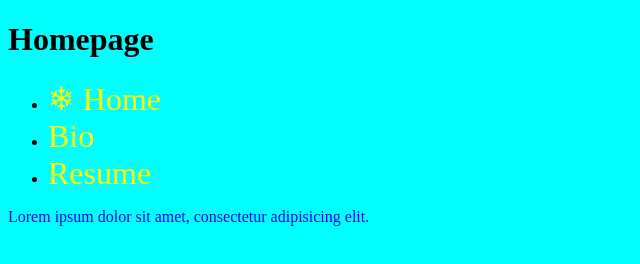
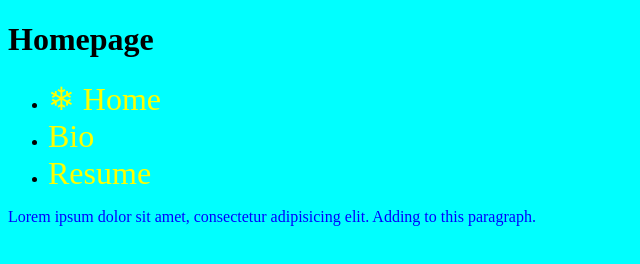
Before and after one commit to emschroeder/p1-about-me, a plain HTML site: page index.html in a window 1280 px wide. Shown: the whole page, without its empty margins (0-640 px from the left). Drawn offline with Linux system fonts and the light colour scheme.

Commit message:
Version3

```diff
--- a/index.html
+++ b/index.html
@@ -17,7 +17,7 @@
 		<li><a href="resume.html">Resume</a></li>
 	</ul>
 
-	<p>Lorem ipsum dolor sit amet, consectetur adipisicing elit. </p>
+	<p>Lorem ipsum dolor sit amet, consectetur adipisicing elit. Adding to this paragraph.</p>
 
 
 </body>
```
